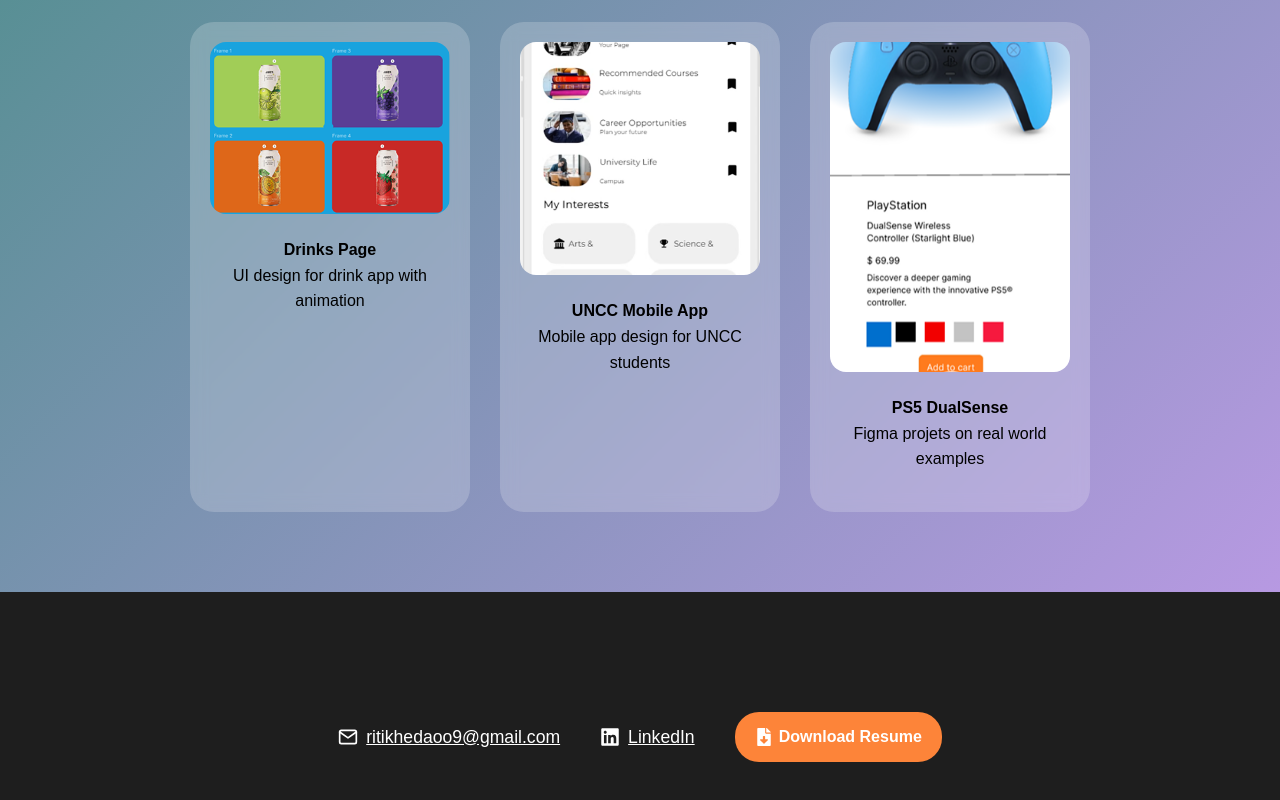
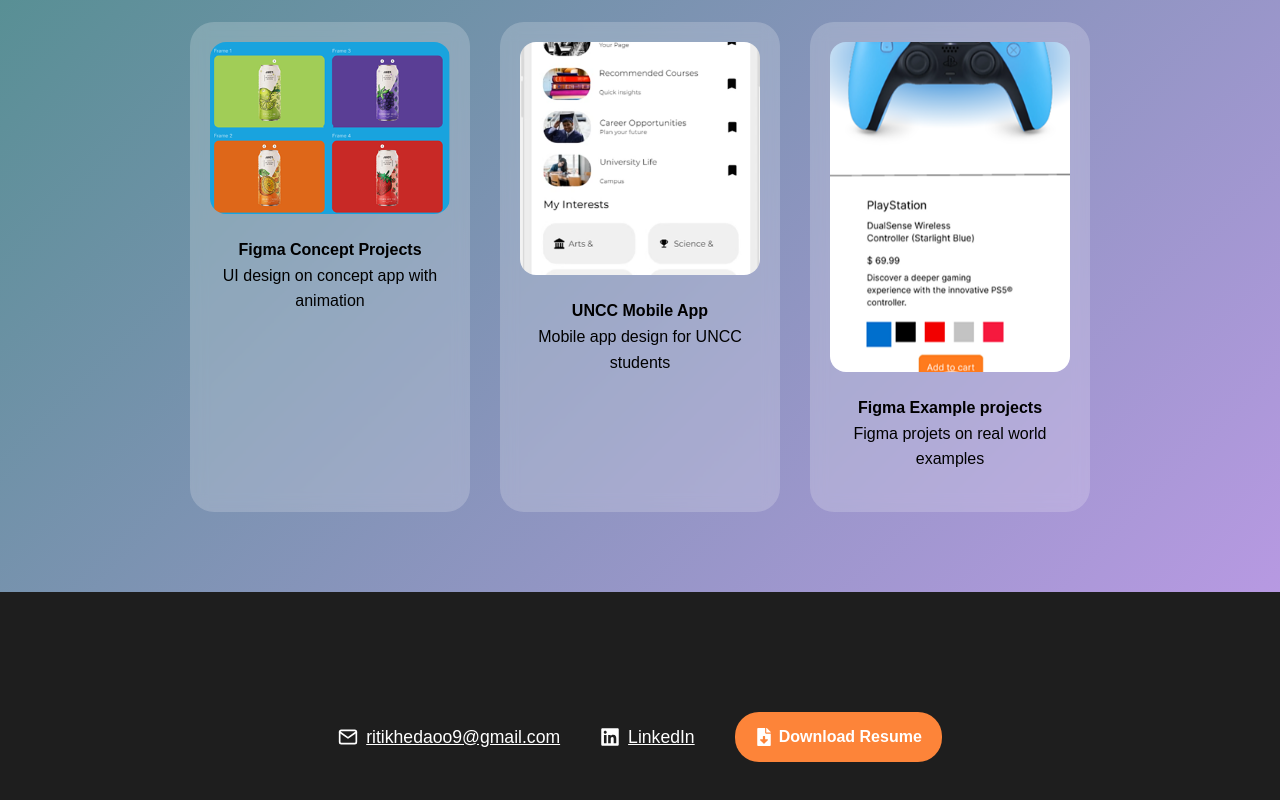
Before and after one commit to Parzzii/portfolio, a React (Create React App) app: page / in a window 1280 px wide. Shown: the part 3916-4716 px from the top of the page. Built offline with nearby package versions, Linux system fonts and the light colour scheme.

Commit message:
changes in project section

```diff
--- a/src/components/HeroSection.jsx
+++ b/src/components/HeroSection.jsx
@@ -268,8 +268,8 @@
           <div className="project-grid">
             <div className="project-card">
               <img src="/drinks.png" alt="Drinks Page" />
-              <h4>Drinks Page</h4>
-              <p>UI design for drink app with animation</p>
+              <h4>Figma Concept Projects</h4>
+              <p>UI design on concept app with animation</p>
             </div>
             <div className="project-card">
               <img src="/uncc.png" alt="UNCC Mobile" />
@@ -278,7 +278,7 @@
             </div>
             <div className="project-card">
               <img src="/dualsense1.png" alt="UNCC Mobile" />
-              <h4>PS5 DualSense</h4>
+              <h4>Figma Example projects</h4>
               <p>Figma projets on real world examples</p>
             </div>
           </div>
```
